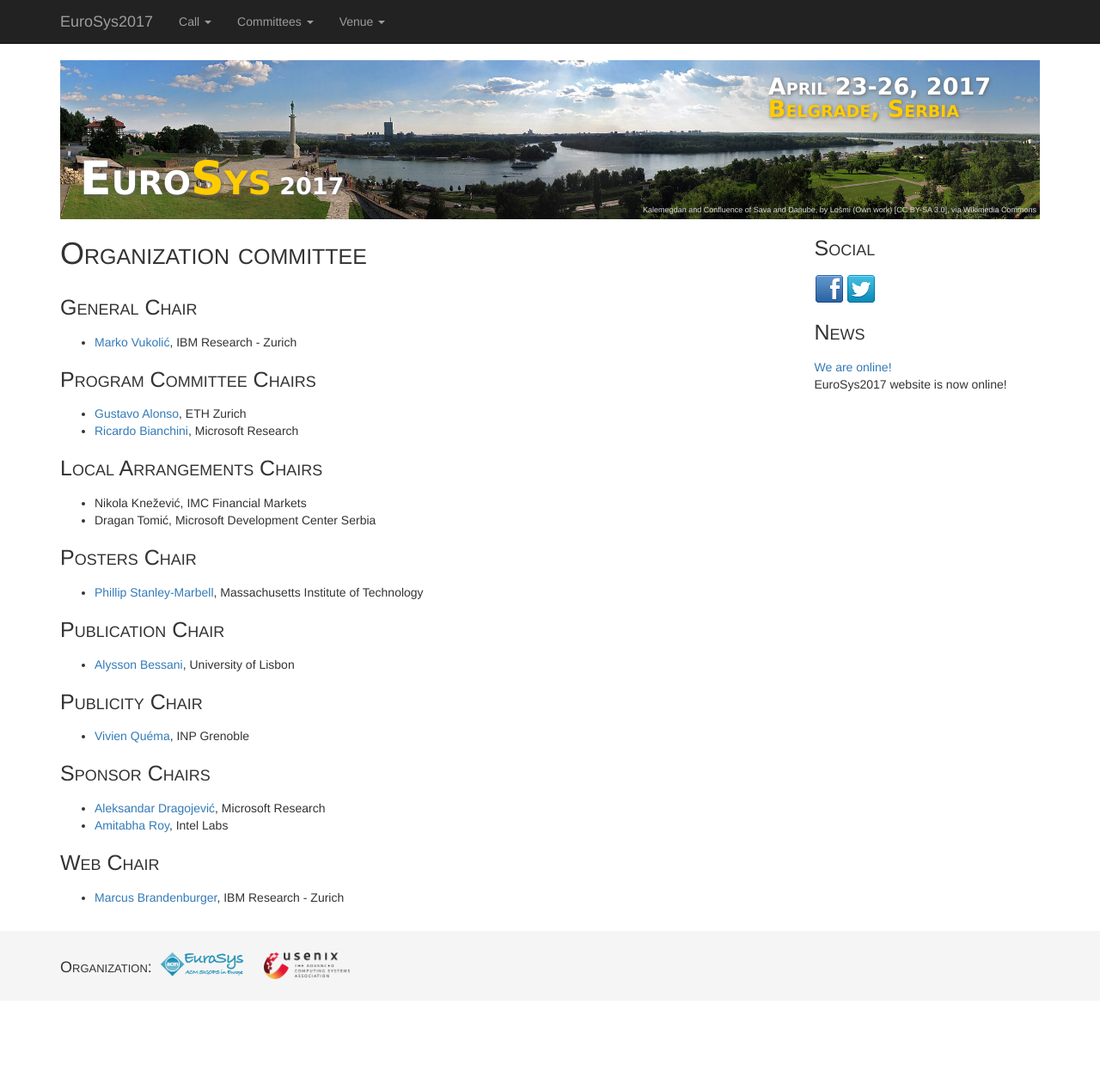
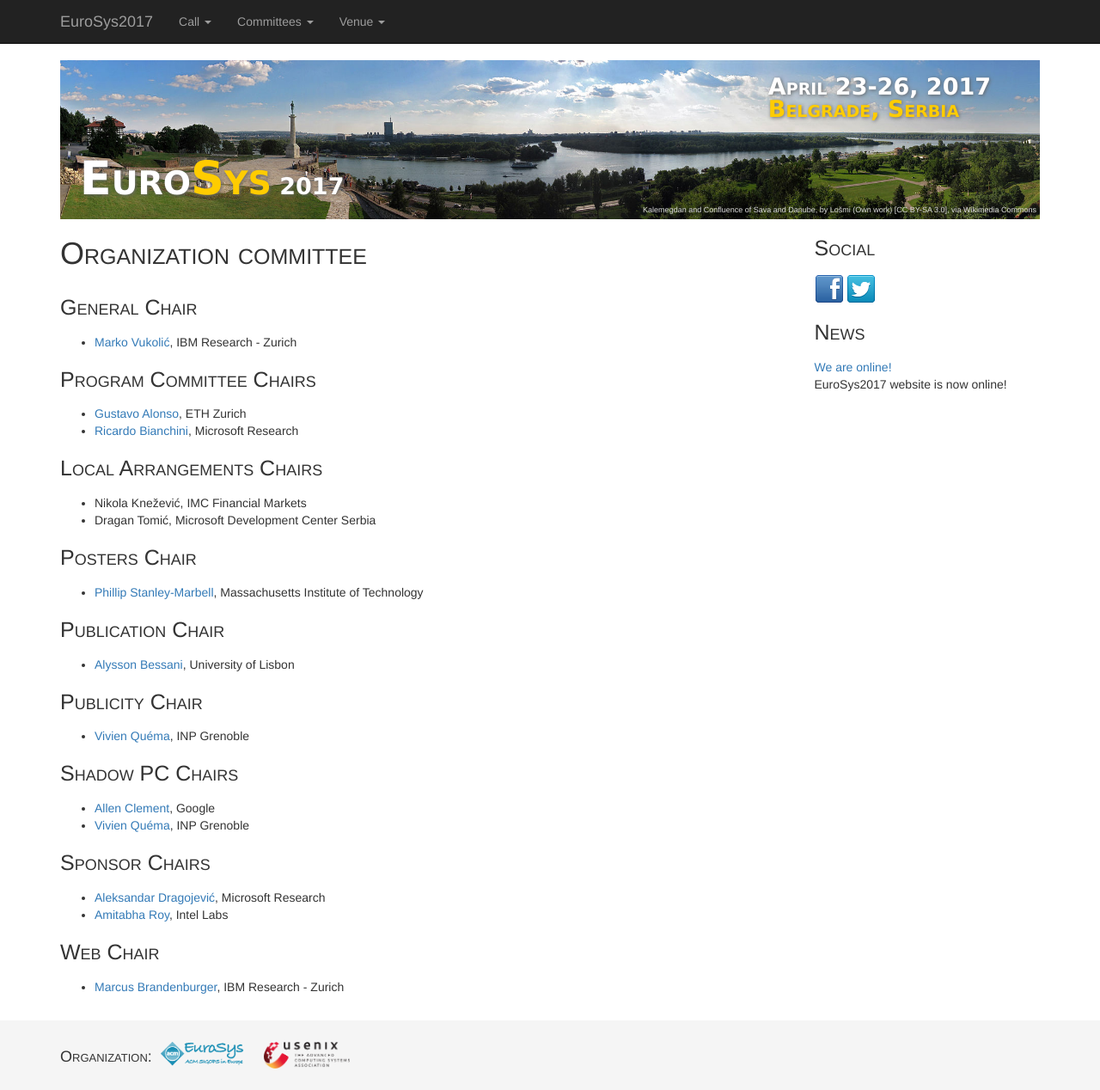
Before and after one commit to eurosys-chapter/2017, a Jekyll site: the page built from committees/organization.md, in a window 1280 px wide. Shown: the whole page at 86% size. Built offline with Jekyll 4.4.1, drawn with Linux system fonts in a browser that asks for light colours; nearby versions of some CDN libraries; before the commit the page ends 1164 px from its top, so only the background shows below that.

Commit message:
added shadow pc chairs

```diff
--- a/committees/organization.md
+++ b/committees/organization.md
@@ -28,6 +28,10 @@ published: true
 ## Publicity Chair
 * [Vivien Quéma](http://lig-membres.imag.fr/quema/), INP Grenoble
 
+## Shadow PC Chairs
+* [Allen Clement](http://www.mpi-sws.org/~aclement/), Google
+* [Vivien Quéma](http://lig-membres.imag.fr/quema/), INP Grenoble
+
 ## Sponsor Chairs
 * [Aleksandar Dragojević](http://research.microsoft.com/en-us/people/alekd/), Microsoft Research
 * [Amitabha Roy](https://sites.google.com/site/amitabharoy/), Intel Labs
```
